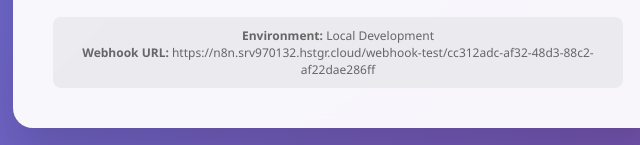
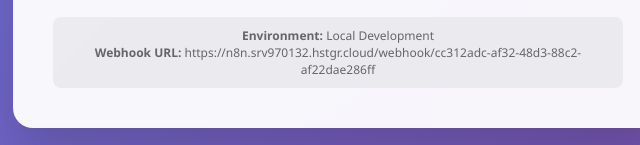
Before and after one commit to Mubashirrrr/AFF-Attendance, a plain HTML site: page index.html in a window 1280 px wide. Shown: the part 658-803 px from the top of the page, 302-942 px from the left. Drawn offline with Linux system fonts and the light colour scheme.

Commit message:
Vercel Deployment read -V3.1

```diff
--- a/index.html
+++ b/index.html
@@ -408,7 +408,7 @@
 
     <script>
         // Configuration
-        const N8N_WEBHOOK_URL = 'https://n8n.srv970132.hstgr.cloud/webhook-test/cc312adc-af32-48d3-88c2-af22dae286ff';
+        const N8N_WEBHOOK_URL = 'https://n8n.srv970132.hstgr.cloud/webhook/cc312adc-af32-48d3-88c2-af22dae286ff';
 
         // Global variables
         let uploadedFile = null;
```
